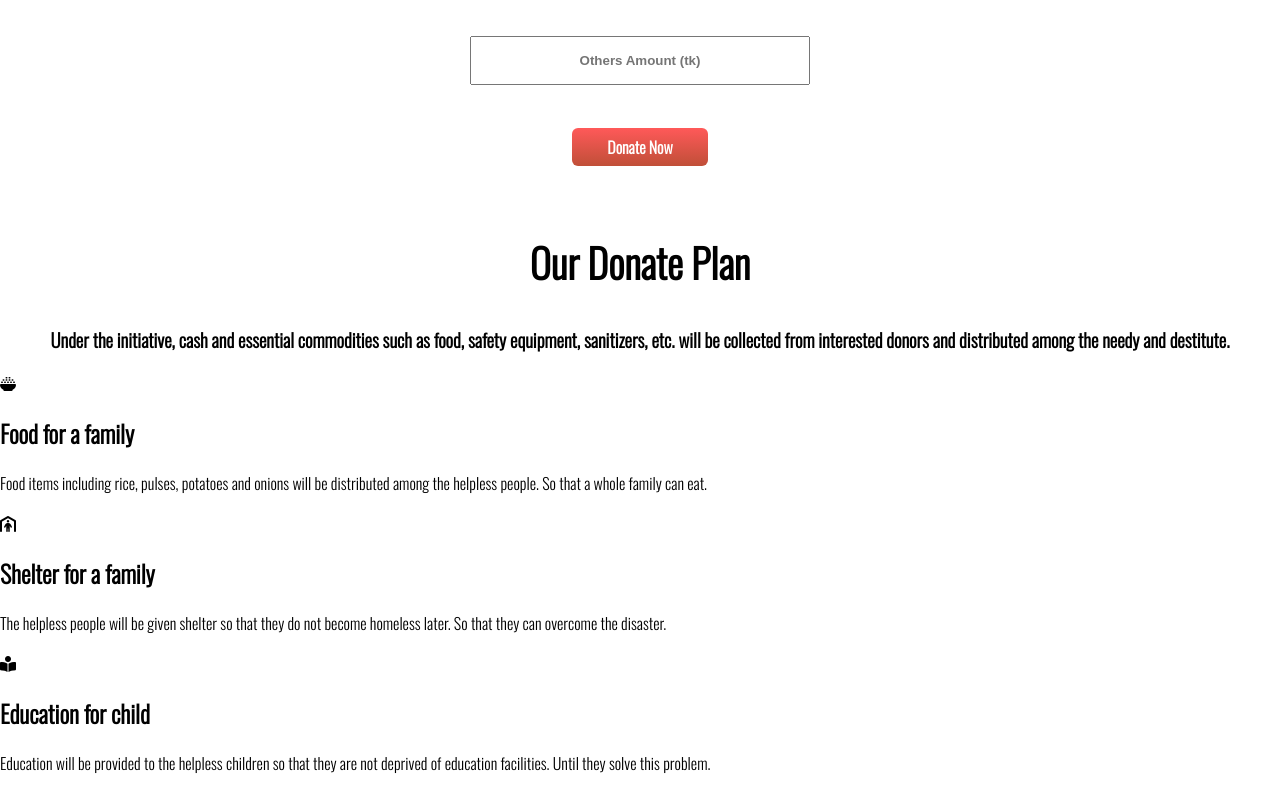
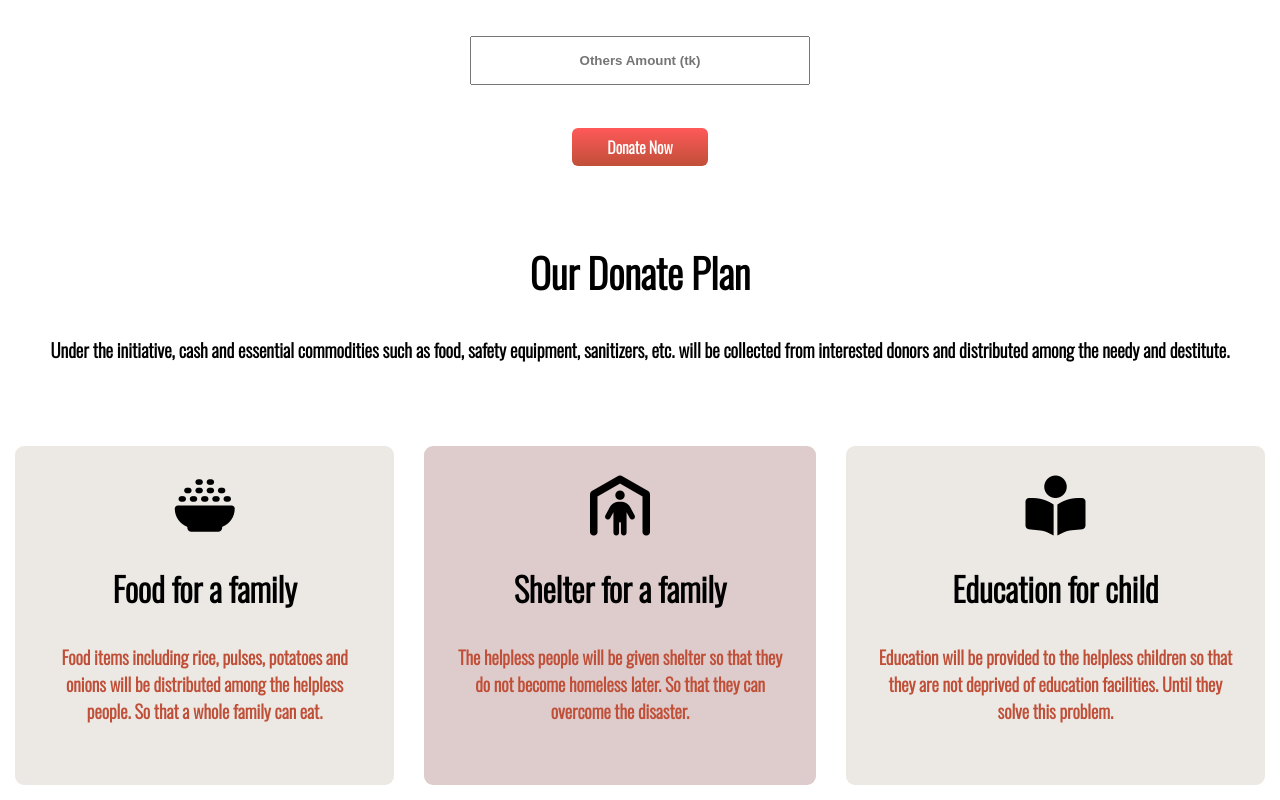
Before and after one commit to mortuza62/Let-s-Donate, a plain HTML site: page index.html in a window 1280 px wide. Shown: the part 1124-1924 px from the top of the page. Drawn offline with nearby package versions, Linux system fonts and the light colour scheme.

Commit message:
Donate plan section added

```diff
--- a/index.html
+++ b/index.html
@@ -57,26 +57,26 @@
         <h3>Under the initiative, cash and essential commodities such as food, safety equipment, sanitizers, etc. will be collected from interested donors and distributed among the needy and destitute.</h3>
         </div>
         <div class="grid-container">
-            <div class="grid-single-item">
-                <i class="fa-solid fa-bowl-rice"></i>
+            <div class="grid-single-item food-family">
+                <i class="fa-solid fa-bowl-rice custom-icon-size"></i>
                 <h1>Food for a family</h1>
-                <p>Food items including rice, pulses, potatoes and onions will be distributed among
+                <h5>Food items including rice, pulses, potatoes and onions will be distributed among
                     the helpless people.
-                    So that a whole family can eat.</p>
+                    So that a whole family can eat.</h5>
             </div>
-            <div class="grid-single-item">
-                <i class="fa-solid fa-person-shelter"></i>
+            <div class="grid-single-item shelter-family">
+                <i class="fa-solid fa-person-shelter custom-icon-size"></i>
                 <h1>Shelter for a family</h1>
-                <p>The helpless people will be given shelter so that they do not become homeless
+                <h5>The helpless people will be given shelter so that they do not become homeless
                     later. So that they can
-                    overcome the disaster.</p>
+                    overcome the disaster.</h5>
             </div>
-            <div class="grid-single-item">
-                <i class="fa-solid fa-book-open-reader"></i>
+            <div class="grid-single-item education-child">
+                <i class="fa-solid fa-book-open-reader custom-icon-size"></i>
                 <h1>Education for child</h1>
-                <p>Education will be provided to the helpless children so that they are not deprived
+                <h5>Education will be provided to the helpless children so that they are not deprived
                     of education
-                    facilities. Until they solve this problem.</p>
+                    facilities. Until they solve this problem.</h5>
             </div>
         </div>
     </section>
--- a/style.css
+++ b/style.css
@@ -81,5 +81,41 @@ body{
 .donate-plan h1{
     font-size: 40px;
     font-weight: 800;
-    padding-top: 0px;
+    padding-top: 10px;
 }
+.grid-container{
+    display: grid;
+    grid-template-columns: auto auto auto;
+    padding-top: 50px;
+    /* margin-top: 50px; */
+}
+.grid-single-item{
+    padding: 30px;
+    text-align: center;
+    font-size: 22px;
+    font-weight: 700;
+}
+.grid-single-item h5{
+    color:  rgb(192, 79, 56);
+    /* color: #8a8a8a; */
+
+}
+.custom-icon-size{
+    font-size: 60px;
+}
+.food-family{
+    background-color: rgb(236, 233, 229);
+    border-radius: 9px;
+    margin: 15px;
+
+}
+.shelter-family{
+    background-color: rgb(222, 203, 203);
+    border-radius: 9px;
+    margin: 15px;
+}
+.education-child{
+    background-color: rgb(236, 233, 229);
+    border-radius: 9px;
+    margin: 15px;
+}
```
